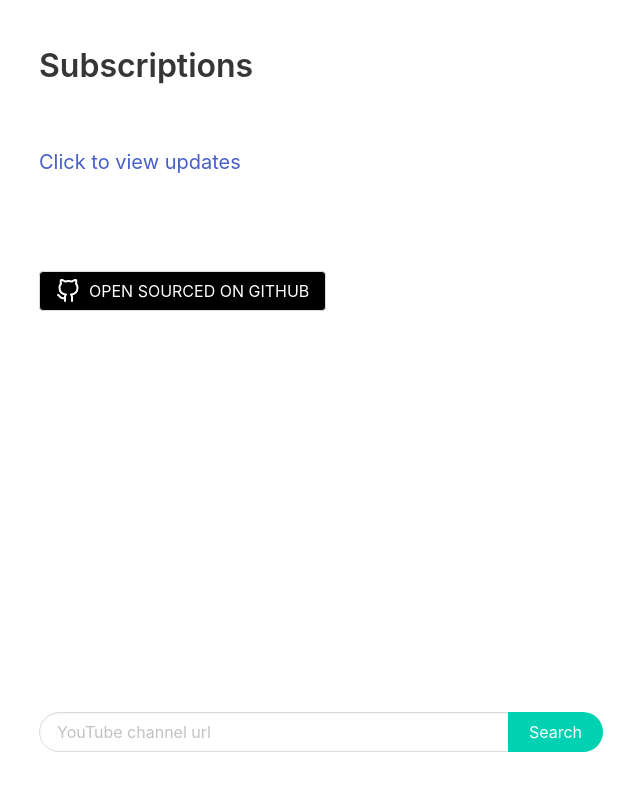
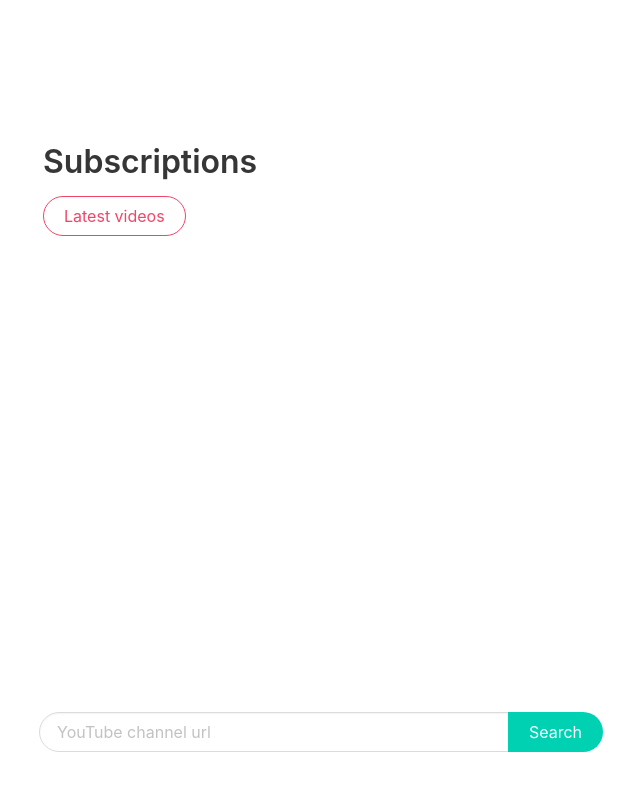
Before and after one commit to athulmr/youtube-subscription-without-account, an Angular app: page / in a window 1280 px wide. Shown: the top 790 px of the page, without its empty margins (319-959 px from the left). Built offline with nearby package versions, Linux system fonts and the light colour scheme.

Commit message:
UI Clean up

```diff
--- a/src/app/components/subscriptions-add/subscriptions-add.component.html
+++ b/src/app/components/subscriptions-add/subscriptions-add.component.html
@@ -1,11 +1,15 @@
-<section class="hero">
-  <div class="hero-body">
+
+
+<section class="hero is-medium is-mobile">
+  <div class="hero-body ">
     <div class="container">
 
     <div class="columns is-centered">
       <div class="column is-half">
       <h1 class="title">
-        Subscriptions
+        Subscriptions <span *ngIf="subscribedChannels">
+          ({{subscribedChannels.length}})
+        </span>
       </h1>
       <h2 class="subtitle">
         <div class="columns is-mobile">
@@ -19,13 +23,8 @@
           </div>
         </div>
 
-        <br>
-        <span *ngIf="subscribedChannels">
-          You are subscribed to {{subscribedChannels.length}} channels.
-        </span>
-        <br>
-        <a [routerLink]="['/sub']" [queryParams]="{ids:ids}" >
-          Click to view updates
+        <a class="button is-rounded is-danger is-outlined" [routerLink]="['/sub']" [queryParams]="{ids:ids}" >
+          Latest videos
         </a>
         <br>
       </h2>
@@ -34,8 +33,6 @@
     </div>
   </div>
 </section>
-
-<app-github></app-github>
 
 <div class="section search">
   <div class="container">
```
